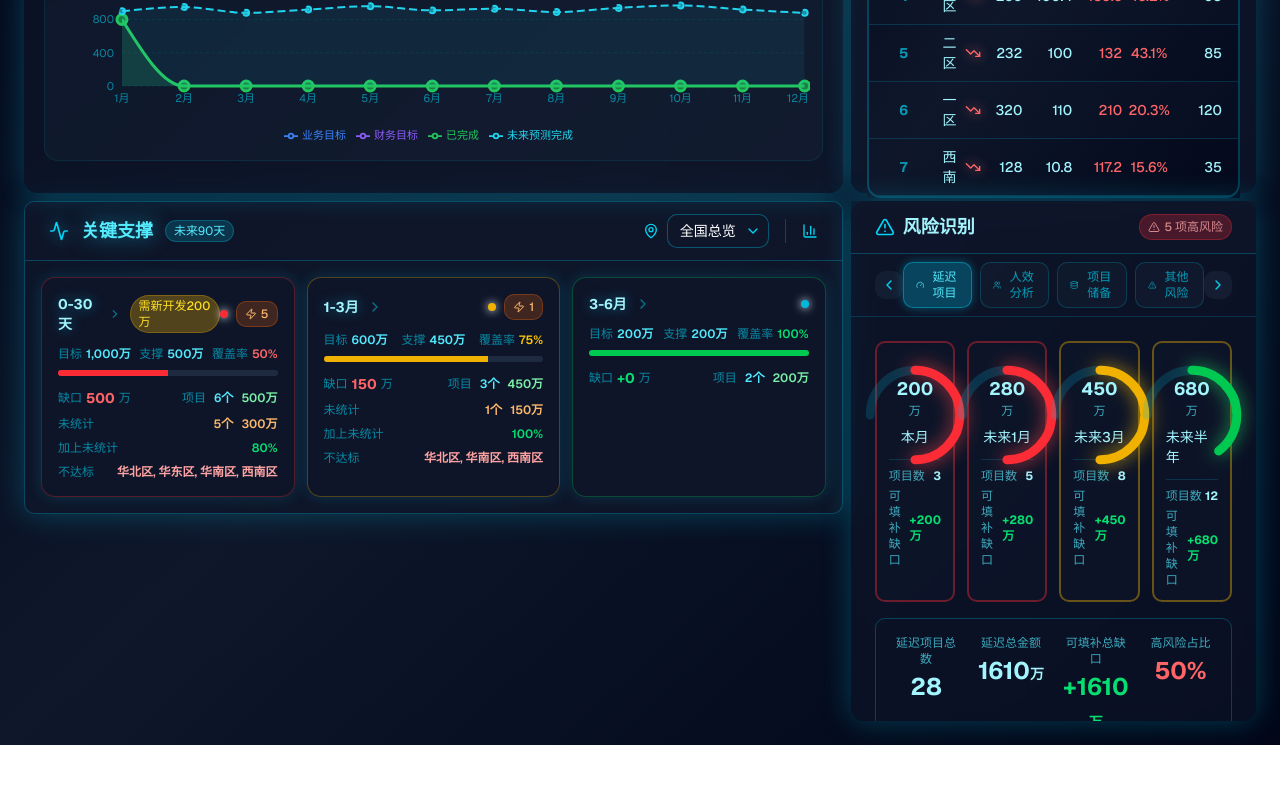
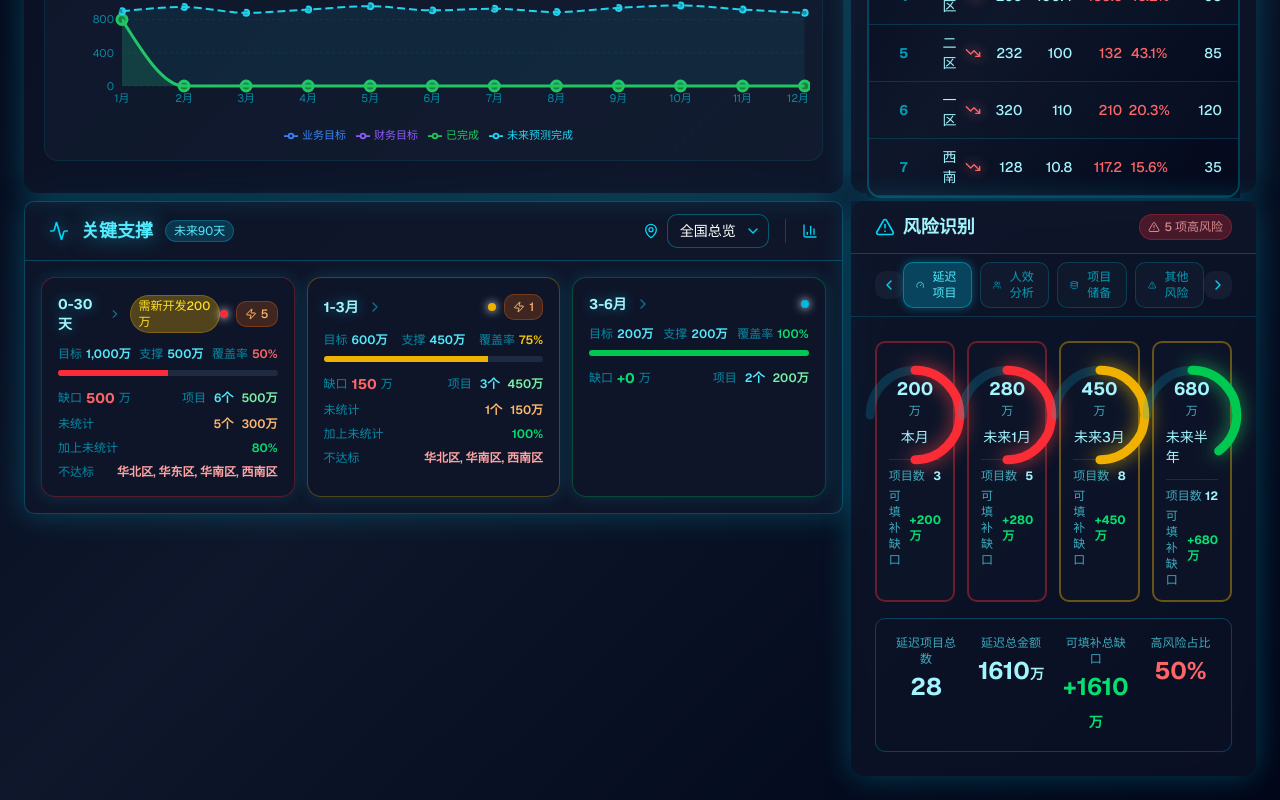
Before and after one commit to navylee1990/coze_jsc, a Next.js app: page /gm in a window 1280 px wide. Shown: the part 436-1236 px from the top of the page. Before the commit the page ends 1181 px from the top, so only its background shows below. Built offline with nearby package versions, Linux system fonts and the light colour scheme.

Commit message:
fix: 调整风险识别模块高度为自适应模式

```diff
--- a/src/app/gm/page.tsx
+++ b/src/app/gm/page.tsx
@@ -944,8 +944,8 @@ export default function GMDashboard() {
               />
             </div>
 
-            {/* 风险识别模块 - 固定高度 */}
-            <div className={`${DASHBOARD_STYLES.cardBg} ${DASHBOARD_STYLES.cardBorder} rounded-xl p-0 ${DASHBOARD_STYLES.glow}`} style={{ height: '520px' }}>
+            {/* 风险识别模块 - 自适应高度 */}
+            <div className={`${DASHBOARD_STYLES.cardBg} ${DASHBOARD_STYLES.cardBorder} rounded-xl p-0 ${DASHBOARD_STYLES.glow}`}>
               <RiskIdentificationPanel theme="dashboard" />
             </div>
 
--- a/src/components/RiskIdentificationPanel.tsx
+++ b/src/components/RiskIdentificationPanel.tsx
@@ -294,7 +294,7 @@ export default function RiskIdentificationPanel({
   ].length;
 
   return (
-    <div className={cn('w-full h-full flex flex-col')}>
+    <div className={cn('w-full min-h-[520px] flex flex-col')}>
       {/* 标题栏 */}
       <div
         className={cn(
```
